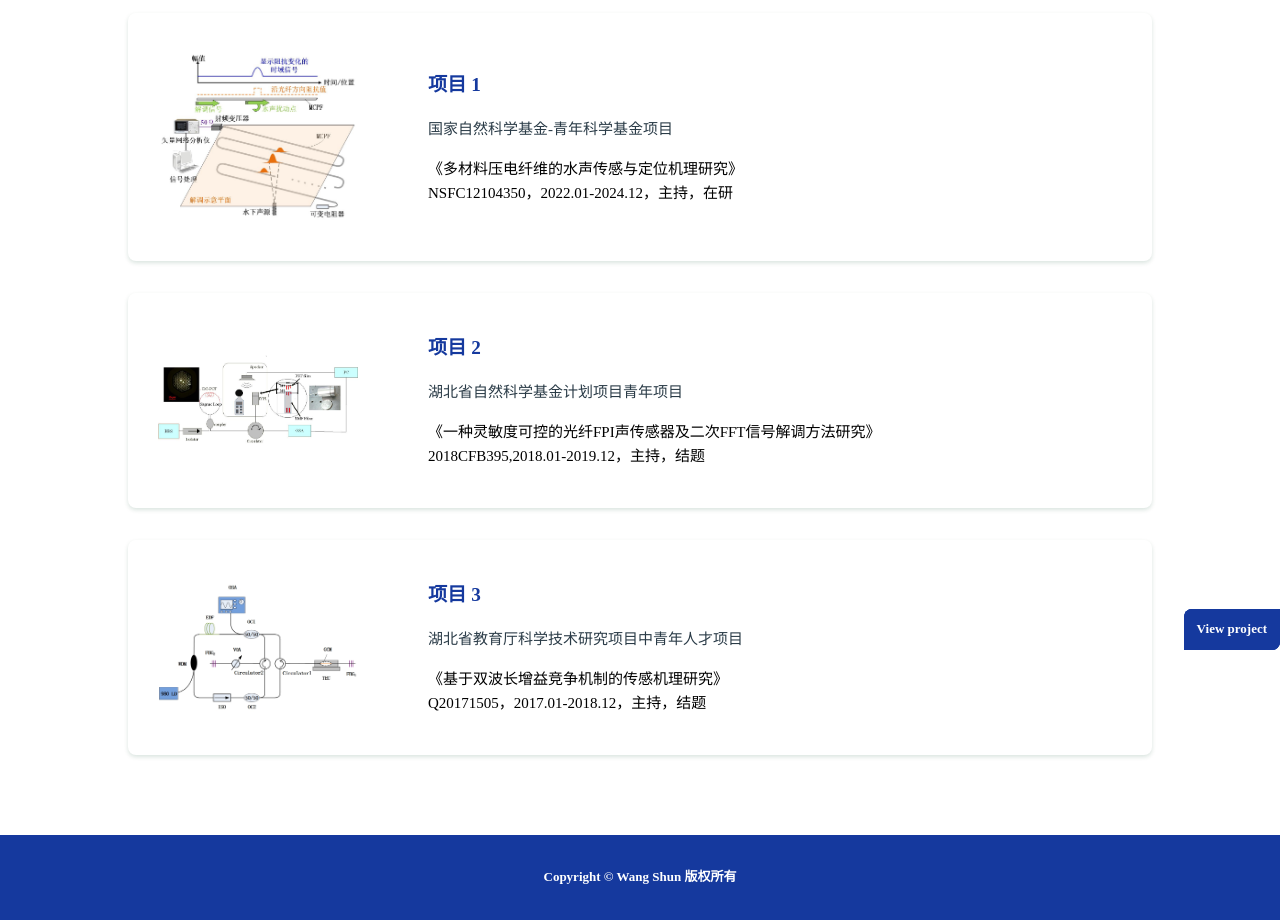
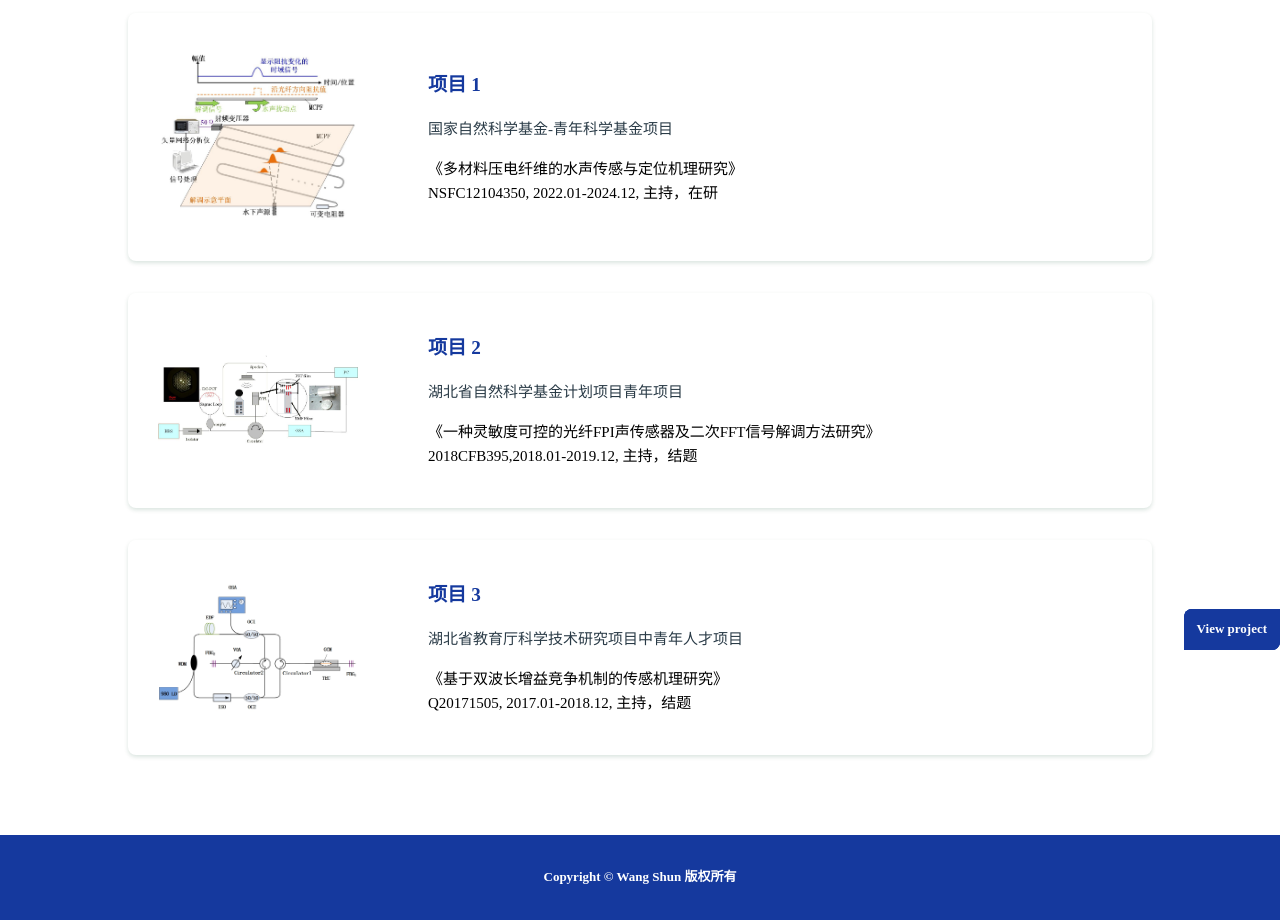
Before and after one commit to Wangshun2022/github.io, a plain HTML site: page research.html in a window 1280 px wide. Shown: the part 150-1070 px from the top of the page. Drawn offline with nearby package versions, Linux system fonts and the light colour scheme.

Commit message:
Add files via upload

```diff
--- a/research.html
+++ b/research.html
@@ -66,7 +66,7 @@
                     <h2 class="research__title">项目 1</h2>
                     <p class="research__detail">国家自然科学基金-青年科学基金项目
                     </p>《多材料压电纤维的水声传感与定位机理研究》
-                    </p>NSFC12104350，2022.01-2024.12，主持，在研</p>
+                    </p>NSFC12104350, 2022.01-2024.12, 主持，在研</p>
                     <a href="#" class="button research__button"> View project</a>
                 </div>
             </div>
@@ -78,7 +78,7 @@
                     <h2 class="research__title">项目 2</h2>
                     <p class="research__detail">湖北省自然科学基金计划项目青年项目
                     </p>《一种灵敏度可控的光纤FPI声传感器及二次FFT信号解调方法研究》
-                    </p>2018CFB395,2018.01-2019.12，主持，结题</p>
+                    </p>2018CFB395,2018.01-2019.12, 主持，结题</p>
                     <a href="#" class="button research__button"> View project</a>
                 </div>
             </div>
@@ -90,7 +90,7 @@
                     <h2 class="research__title">项目 3</h2>
                     <p class="research__detail">湖北省教育厅科学技术研究项目中青年人才项目
                     </p>《基于双波长增益竞争机制的传感机理研究》
-                    </p>Q20171505，2017.01-2018.12，主持，结题</p>
+                    </p>Q20171505, 2017.01-2018.12, 主持，结题</p>
                     <a href="#" class="button research__button"> View project</a>
                 </div>
             </div>
```
